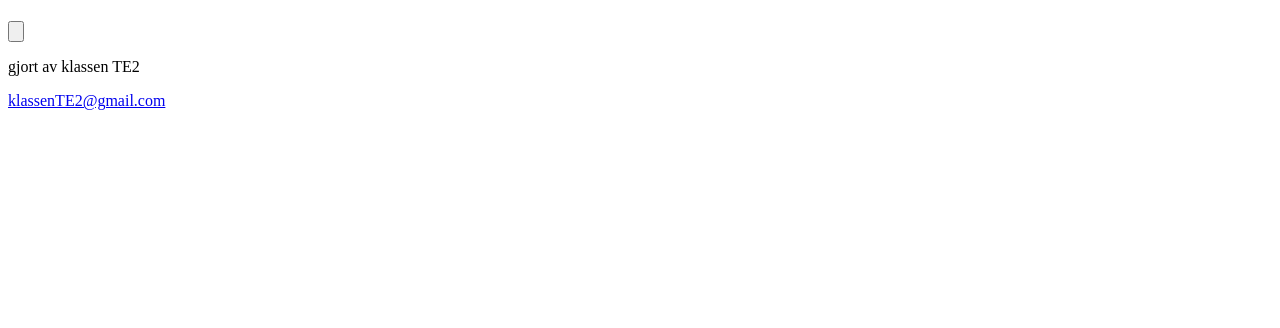
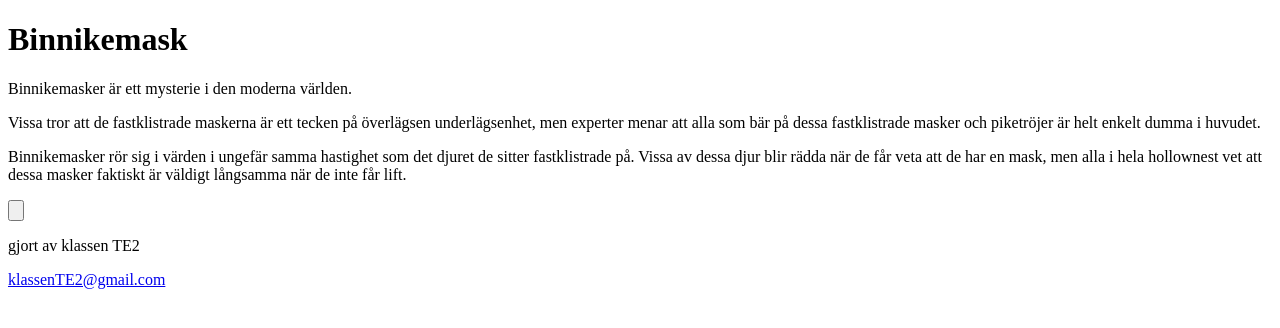
Before and after one commit to Collbrothers/animated-octo-train, a plain HTML site: page index.html in a window 1280 px wide. Drawn offline with Linux system fonts and the light colour scheme.

Commit message:
Merged hampus with main

```diff
--- a/index.html
+++ b/index.html
@@ -6,8 +6,13 @@
     <script src="index.js" defer></script>
 </head>
 <body>
-    <!--H1 text-->
-    <h1></h1>
+    <h1>Binnikemask</h1>
+    <p>Binnikemasker är ett mysterie i den moderna världen.</p>
+    <p>Vissa tror att de fastklistrade maskerna är ett tecken på överlägsen underlägsenhet, men experter menar att alla
+        som bär på dessa fastklistrade masker och piketröjer är helt enkelt dumma i huvudet.</p>
+    <p>Binnikemasker rör sig i värden i ungefär samma hastighet som det djuret de sitter fastklistrade på. Vissa av
+        dessa djur blir rädda när de får veta att de har en mask, men alla i hela hollownest vet att dessa masker
+        faktiskt är väldigt långsamma när de inte får lift.</p>
 
     <!--Knapp för Ward :)-->
     <input type="button" id="changebtn">
```
